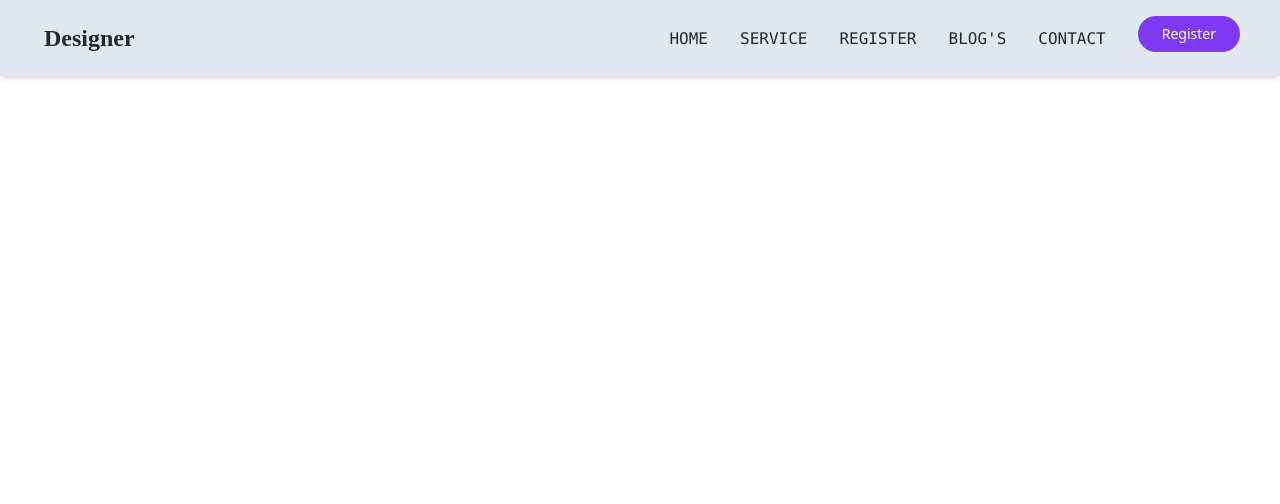
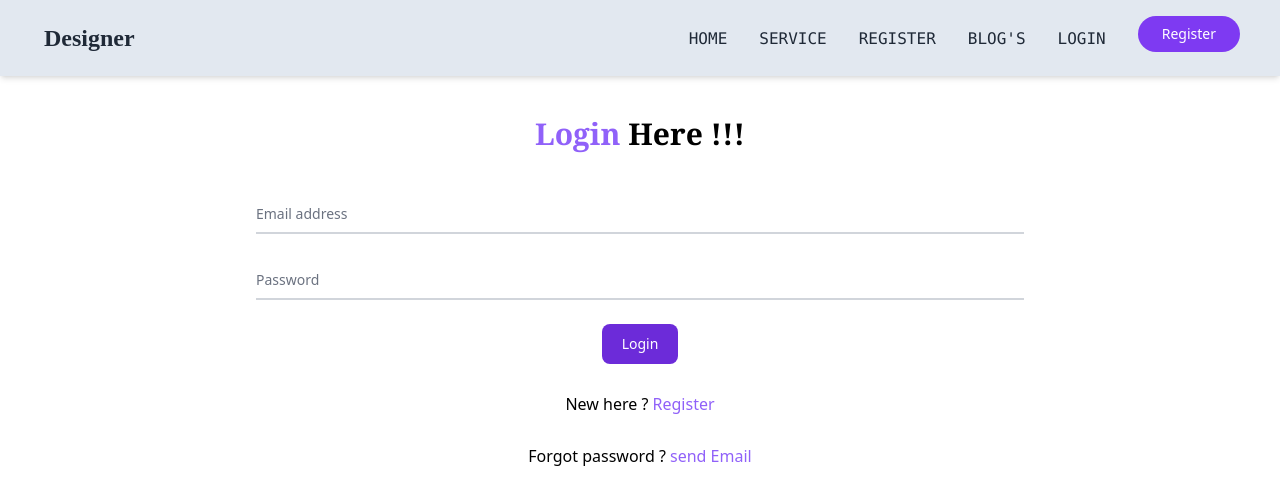
Before and after one commit to faysalahmed000012/assignment-11-client-, a React (Create React App) app: page /login in a window 1280 px wide. Shown: the top 504 px of the page. Built offline with nearby package versions, Linux system fonts and the light colour scheme.

Commit message:
login form created

```diff
--- a/src/App.js
+++ b/src/App.js
@@ -7,6 +7,7 @@ import { Route, Routes } from "react-router-dom";
 import Blogs from "./Components/Blogs/Blogs";
 import Inventories from "./Components/Home/Inventories/Inventories";
 import Register from "./Components/Register/Register";
+import Login from "./Components/Login/Login";
 
 function App() {
   return (
@@ -18,6 +19,7 @@ function App() {
         <Route path="/home" element={<Home></Home>}></Route>
         <Route path="/blogs" element={<Blogs></Blogs>}></Route>
         <Route path="/register" element={<Register></Register>}></Route>
+        <Route path="/login" element={<Login></Login>}></Route>
       </Routes>
     </div>
   );
--- a/src/Components/Login/Login.js
+++ b/src/Components/Login/Login.js
@@ -1,9 +1,113 @@
-import React from "react";
+import { async } from "@firebase/util";
+import React, { useRef, useState } from "react";
+import {
+  useSendPasswordResetEmail,
+  useSignInWithEmailAndPassword,
+} from "react-firebase-hooks/auth";
+import { Link, useNavigate } from "react-router-dom";
+import auth from "../../firebase.init";
 
 const Login = () => {
+  const emailRef = useRef("");
+  const [signInWithEmailAndPassword, user, loading, error] =
+    useSignInWithEmailAndPassword(auth);
+  const [sendPasswordResetEmail, sending, resetError] =
+    useSendPasswordResetEmail(auth);
+  const navigate = useNavigate();
+  const [errrorMassage, setErrorMassage] = useState("");
+  const handleLogin = (event) => {
+    event.preventDefault();
+    const name = event.target.floating_name.value;
+    const email = event.target.floating_email.value;
+    const password = event.target.floating_password.value;
+    const confirmPassword = event.target.repeat_password.value;
+
+    if (confirmPassword !== password) {
+      setErrorMassage("Passwords did not match");
+      console.log("password wrong");
+    } else {
+      signInWithEmailAndPassword(email, password);
+      event.target.floating_email.value = "";
+      event.target.floating_password.value = "";
+    }
+  };
+  const handleReset = async () => {
+    const email = emailRef.current.value;
+    if (email) {
+      await sendPasswordResetEmail(email);
+    } else {
+      alert("please provide and email");
+    }
+  };
+
+  if (error || resetError) {
+    setErrorMassage(error.message);
+    console.log("firebase error");
+  }
+  if (user) {
+    navigate("/home");
+  }
+
   return (
-    <div>
-      <h3>Login here</h3>
+    <div className="container mx-auto my-auto">
+      <h3 className="text-3xl font-bold text-center my-10 font-serif">
+        <span className="text-purple-500">Login</span> Here !!!
+      </h3>
+      <form className="mx-auto w-3/5" onSubmit={handleLogin}>
+        <div className="relative z-0 w-full mb-6 group">
+          <input
+            type="email"
+            name="floating_email"
+            className="block py-2.5 px-0 w-full text-sm text-gray-900 bg-transparent border-0 border-b-2 border-gray-300 appearance-none dark:text-white dark:border-gray-600 dark:focus:border-purple-500 focus:outline-none focus:ring-0 focus:border-purple-600 peer"
+            placeholder=" "
+            ref={emailRef}
+            required
+          />
+          <label
+            htmlFor="floating_email"
+            className="peer-focus:font-medium absolute text-sm text-gray-500 dark:text-gray-400 duration-300 transform -translate-y-6 scale-75 top-3 -z-10 origin-[0] peer-focus:left-0 peer-focus:text-purple-600 peer-focus:dark:text-purple-500 peer-placeholder-shown:scale-100 peer-placeholder-shown:translate-y-0 peer-focus:scale-75 peer-focus:-translate-y-6"
+          >
+            Email address
+          </label>
+        </div>
+        <div className="relative z-0 w-full mb-6 group">
+          <input
+            type="password"
+            name="floating_password"
+            id="floating_password"
+            className="block py-2.5 px-0 w-full text-sm text-gray-900 bg-transparent border-0 border-b-2 border-gray-300 appearance-none dark:text-white dark:border-gray-600 dark:focus:border-purple-500 focus:outline-none focus:ring-0 focus:border-purple-600 peer"
+            placeholder=" "
+            required
+          />
+          <label
+            htmlFor="floating_password"
+            className="peer-focus:font-medium absolute text-sm text-gray-500 dark:text-gray-400 duration-300 transform -translate-y-6 scale-75 top-3 -z-10 origin-[0] peer-focus:left-0 peer-focus:text-purple-600 peer-focus:dark:text-purple-500 peer-placeholder-shown:scale-100 peer-placeholder-shown:translate-y-0 peer-focus:scale-75 peer-focus:-translate-y-6"
+          >
+            Password
+          </label>
+        </div>
+
+        <p className="text-red-600 text-center text-lg my-4">{errrorMassage}</p>
+
+        <button
+          type="submit"
+          className="mx-auto block text-white bg-purple-700 hover:bg-purple-800 focus:ring-4 focus:outline-none focus:ring-purple-300 font-medium rounded-lg text-sm w-full sm:w-auto px-5 py-2.5 text-center dark:bg-purple-600 dark:hover:bg-purple-700 dark:focus:ring-purple-800"
+        >
+          Login
+        </button>
+      </form>
+      <p className="text-center my-7">
+        New here ?{" "}
+        <Link className="text-purple-500" to="/register">
+          Register
+        </Link>
+      </p>
+      <p className="text-center my-7">
+        Forgot password ?{" "}
+        <Link className="text-purple-500" onClick={handleReset}>
+          send Email
+        </Link>
+      </p>
     </div>
   );
 };
--- a/src/Components/Register/Register.js
+++ b/src/Components/Register/Register.js
@@ -1,11 +1,13 @@
-import React from "react";
+import React, { useState } from "react";
 import { useCreateUserWithEmailAndPassword } from "react-firebase-hooks/auth";
+import { Link, useNavigate } from "react-router-dom";
 import auth from "../../firebase.init";
 
 const Register = () => {
   const [createUserWithEmailAndPassword, user, loading, error] =
-    useCreateUserWithEmailAndPassword(auth);
-  let errorMessage;
+    useCreateUserWithEmailAndPassword(auth, { sendEmailVerification: true });
+  const navigate = useNavigate();
+  const [errrorMassage, setErrorMassage] = useState("");
   const handleRegister = (event) => {
     event.preventDefault();
     const name = event.target.floating_name.value;
@@ -14,14 +16,24 @@ const Register = () => {
     const confirmPassword = event.target.repeat_password.value;
 
     if (confirmPassword !== password) {
-      errorMessage = <p> "passwords didn't match"</p>;
+      setErrorMassage("Passwords did not match");
+      console.log("password wrong");
     } else {
       createUserWithEmailAndPassword(email, password);
+      event.target.floating_name.value = "";
+      event.target.floating_email.value = "";
+      event.target.floating_password.value = "";
+      event.target.repeat_password.value = "";
     }
   };
 
   if (error) {
-    errorMessage = <p>{error.message}</p>;
+    setErrorMassage(error.message);
+    console.log("firebase error");
+  }
+
+  if (user) {
+    navigate("/home");
   }
 
   return (
@@ -92,7 +104,7 @@ const Register = () => {
             Confirm password
           </label>
         </div>
-        {errorMessage}
+        <p className="text-red-600 text-center text-lg my-4">{errrorMassage}</p>
 
         <button
           type="submit"
@@ -101,6 +113,12 @@ const Register = () => {
           Register
         </button>
       </form>
+      <p className="text-center my-7">
+        Already Have an Account?{" "}
+        <Link className="text-purple-500" to="/login">
+          Login
+        </Link>
+      </p>
     </div>
   );
 };
--- a/src/Components/Shared/Header/Header.js
+++ b/src/Components/Shared/Header/Header.js
@@ -7,7 +7,7 @@ const Header = () => {
     { name: "SERVICE", link: "/" },
     { name: "REGISTER", link: "/register" },
     { name: "BLOG'S", link: "/blogs" },
-    { name: "CONTACT", link: "/" },
+    { name: "LOGIN", link: "/login" },
   ];
   let [open, setOpen] = useState(false);
   return (
```
